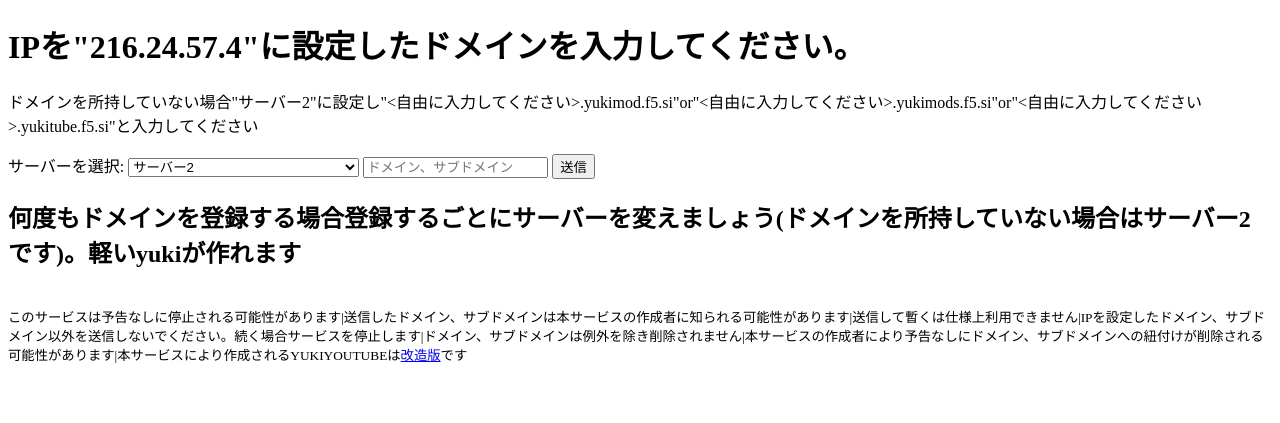
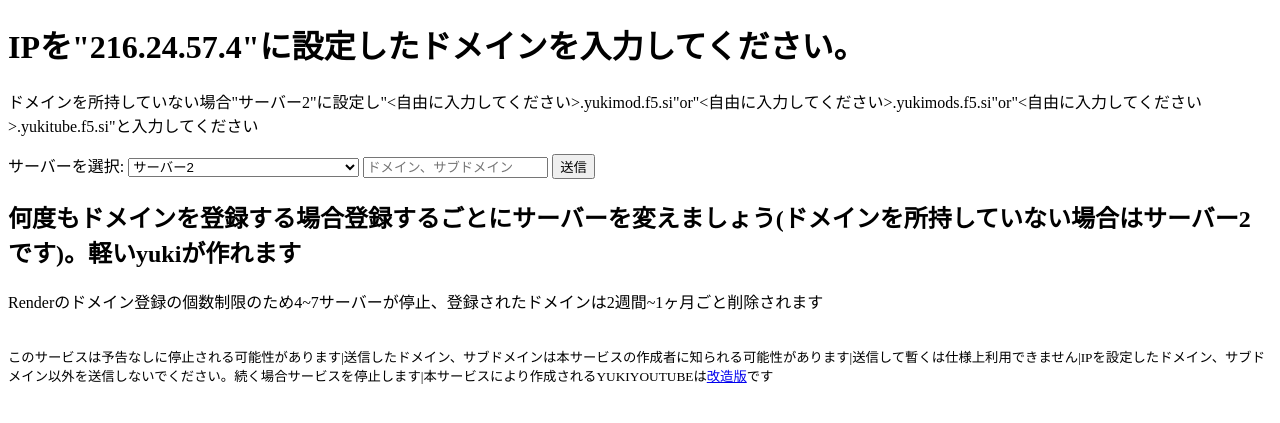
Before and after one commit to ztttas1-project/yukicreate, a Flask app: page / in a window 1280 px wide. Shown: the top 423 px of the page. Run offline with Flask 3, Linux system fonts and the light colour scheme.

Commit message:
Update index.html

```diff
--- a/templates/index.html
+++ b/templates/index.html
@@ -14,16 +14,17 @@
 
         <option value="2">サーバー2</option>
         <option value="3">サーバー3</option>
-        <option value="4">サーバー4</option>
+<!--    <option value="4">サーバー4</option>
         <option value="5">サーバー5</option>
         <option value="6">サーバー6</option>
-        <option value="2">サーバー7</option>
+        <option value="2">サーバー7</option>-->
         <option value="1">サーバー1(改造版最新verテスト用)</option>
     </select>
     <input type="text" name="domain" required placeholder="ドメイン、サブドメイン">
     <button type="submit">送信</button>
     </form>
     <h2>何度もドメインを登録する場合登録するごとにサーバーを変えましょう(ドメインを所持していない場合はサーバー2です)。軽いyukiが作れます</h2>
-    <br><small>このサービスは予告なしに停止される可能性があります|送信したドメイン、サブドメインは本サービスの作成者に知られる可能性があります|送信して暫くは仕様上利用できません|IPを設定したドメイン、サブドメイン以外を送信しないでください。続く場合サービスを停止します|ドメイン、サブドメインは例外を除き削除されません|本サービスの作成者により予告なしにドメイン、サブドメインへの紐付けが削除される可能性があります|本サービスにより作成されるYUKIYOUTUBEは<a href="https://github.com/Skype-Github/YUKI-GOD">改造版</a>です</small><br>
+    <p　style="color: red">Renderのドメイン登録の個数制限のため4~7サーバーが停止、登録されたドメインは2週間~1ヶ月ごと削除されます</p>
+    <br><small>このサービスは予告なしに停止される可能性があります|送信したドメイン、サブドメインは本サービスの作成者に知られる可能性があります|送信して暫くは仕様上利用できません|IPを設定したドメイン、サブドメイン以外を送信しないでください。続く場合サービスを停止します|本サービスにより作成されるYUKIYOUTUBEは<a href="https://github.com/Skype-Github/YUKI-GOD">改造版</a>です</small>
 </body>
 </html>
```
